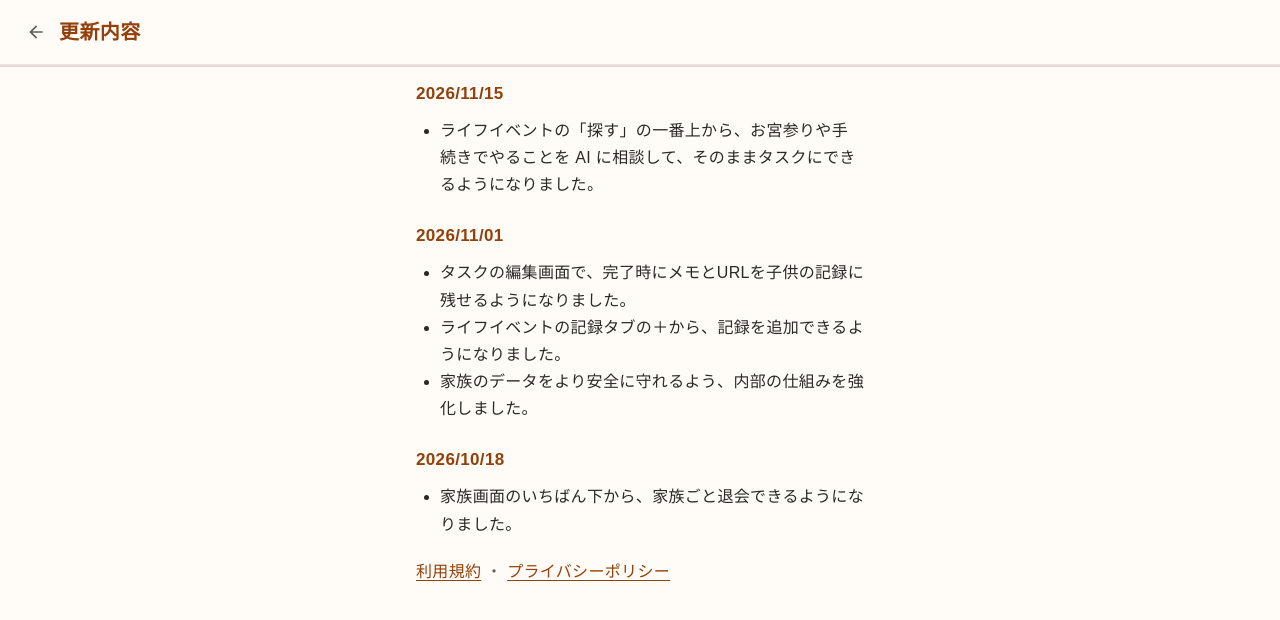
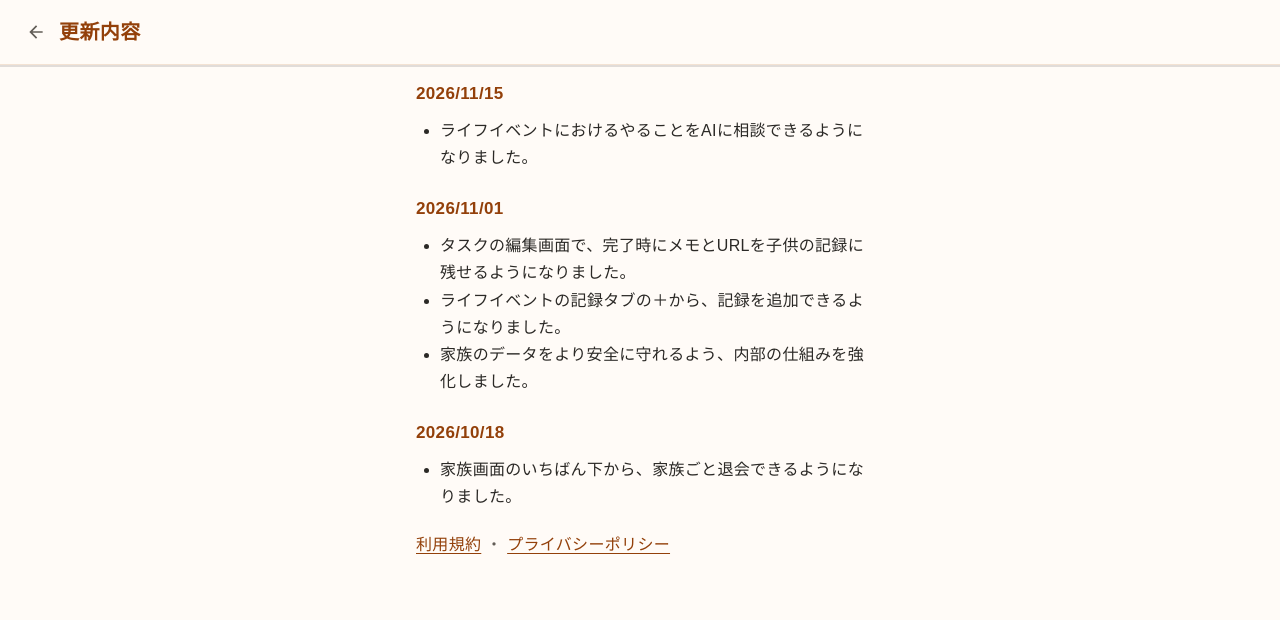
Before and after one commit to mura-shin0928/family-app, a Next.js app: page /release-notes in a window 1280 px wide. Shown: the top 620 px of the page. Built offline with nearby package versions, Linux system fonts and the light colour scheme; a web font is replaced by a local one; what @mui/material-nextjs would draw is missing.

Commit message:
Update release notes for AI consultation feature

```diff
--- a/src/content/release-notes.ts
+++ b/src/content/release-notes.ts
@@ -5,7 +5,7 @@ export const RELEASE_NOTES: readonly ReleaseNote[] = [
   {
     date: "2026-11-15",
     items: [
-      "ライフイベントの「探す」の一番上から、お宮参りや手続きでやることを AI に相談して、そのままタスクにできるようになりました。",
+      "ライフイベントにおけるやることをAIに相談できるようになりました。",
     ],
   },
   {
```
